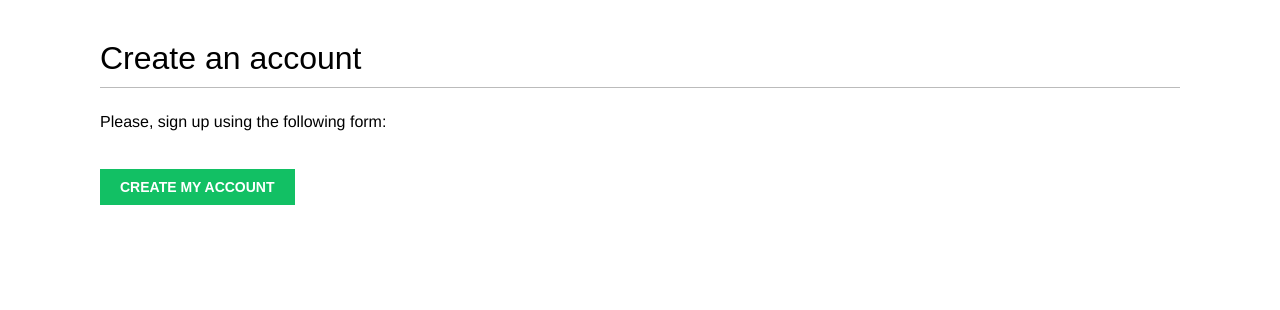
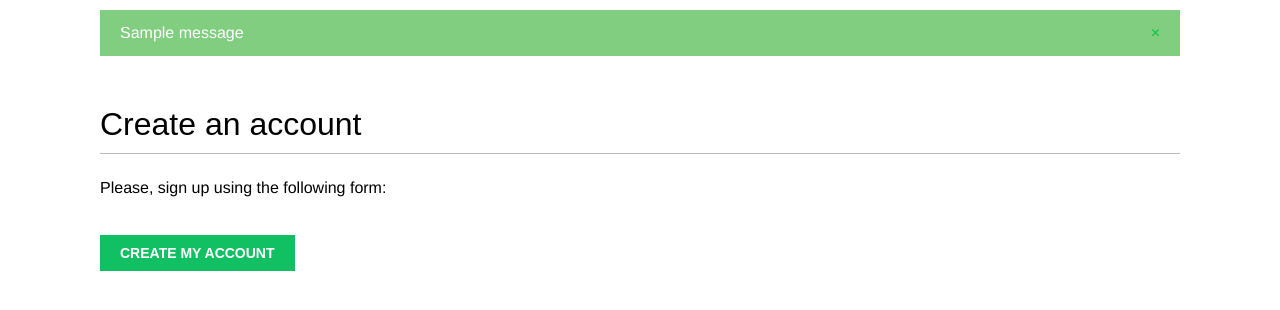
Before and after one commit to lx-production/django-projects, a Django app: template bookmarks/account/templates/account/register.html in a window 1280 px wide. Shown: the part 47-357 px from the top of the page. Run offline with Django 3.2, Linux system fonts and the light colour scheme; the template is opened without the code that fills it, so the values that code supplies are empty; tables that the repository leaves empty hold one stand-in row (values such as "Sample post"); one stand-in notice (Sample message) is shown; parts of the project's set-up code (start-up, migrations or seed data) failed here and were passed over; some web fonts are replaced.

Commit message:
Show messages

```diff
--- a/bookmarks/account/templates/base.html
+++ b/bookmarks/account/templates/base.html
@@ -24,6 +24,17 @@
         {% endif %}
     </div>
 
+    {% if messages %}
+        <ul class="messages">
+            {% for message in messages %}
+                <li class="{{ message.tags }}">
+                    {{ message|safe }}
+                    <a href="#" class="close">×</a>
+                </li>
+            {% endfor %}
+        </ul>
+    {% endif %}
+
     <div id="content">
         {% block content %}
         {% endblock %}
```
Also changed, not shown: bookmarks/db.sqlite3, bookmarks/media/users/2017/12/08/krc8p2yljk201_ZyOLN7h.jpg (added).
